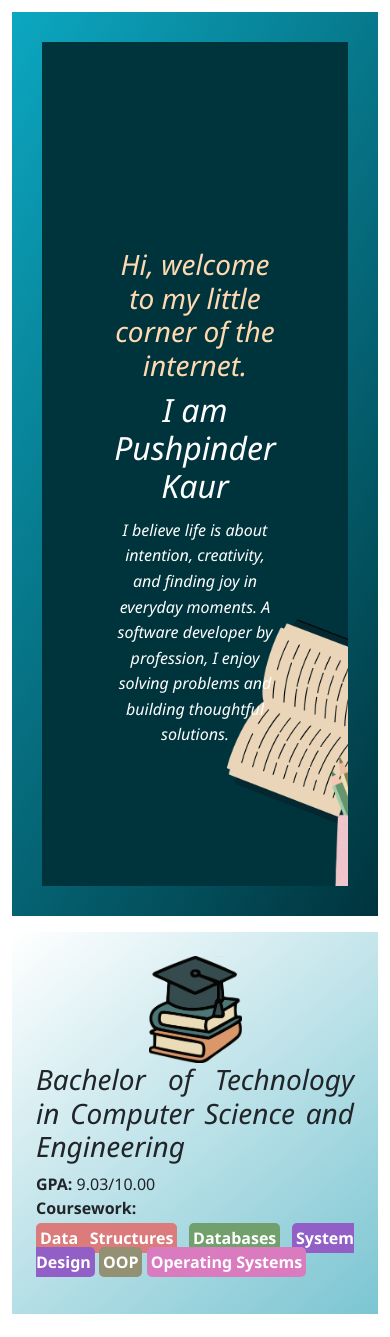
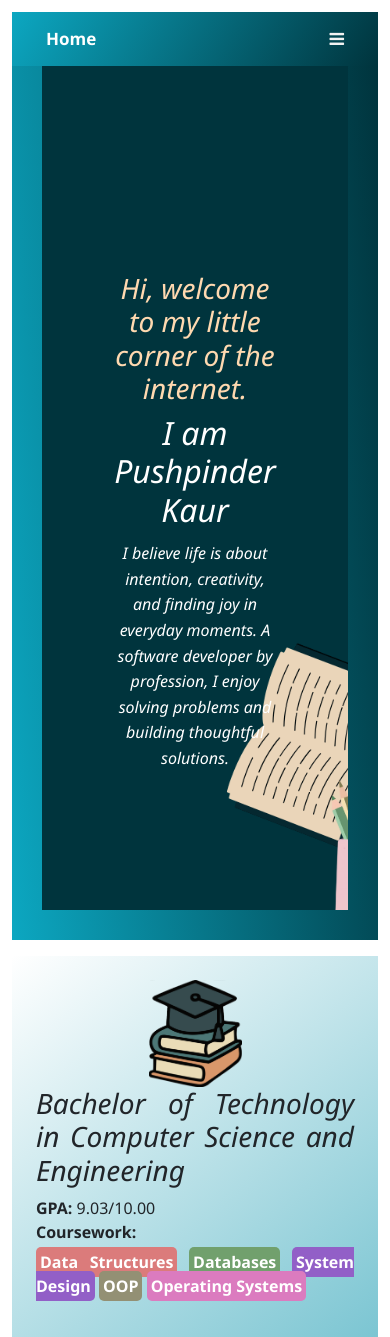
Before and after one commit to PushpinderKashyap/pk_website, a Flask app: page / in a window 390 px wide. Shown: the top 1337 px of the page. Run offline with Flask 3, Linux system fonts and the light colour scheme.

Commit message:
added links

```diff
--- a/app.py
+++ b/app.py
@@ -7,14 +7,20 @@ app = Flask("Local Website")
 def home():
     return render_template("start.html")
 
-@app.route("/Blogs/BinarySearch")
+@app.route("/BinarySearch")
 def binarySearch():
     return render_template("Blogs/BinarySearch.html")
+
+# @app.route("/BinarySearch")
+# def binarySearch():
+#     return render_template("Blogs/BinarySearch.html")
+
 
 
 @app.route("/Blogs/Visual")
 def dummyvisual():
     return render_template("search_visual.html")
+
 
 @app.route("/generate-gif", methods=["POST"])
 def generate_gif():
--- a/templates/start.html
+++ b/templates/start.html
@@ -8,7 +8,11 @@
   <script src="https://cdn.jsdelivr.net/npm/jquery@3.7.1/dist/jquery.slim.min.js"></script>
   <script src="https://cdn.jsdelivr.net/npm/popper.js@1.16.1/dist/umd/popper.min.js"></script>
   <script src="https://cdn.jsdelivr.net/npm/bootstrap@4.6.2/dist/js/bootstrap.bundle.min.js"></script>
+  <link rel="stylesheet" href="https://cdnjs.cloudflare.com/ajax/libs/font-awesome/4.7.0/css/font-awesome.min.css">
   <style>
+      /* Transparent Navbar */
+
+
     /* RESET */
     * {
       margin: 0;
@@ -29,9 +33,9 @@
     margin: 16px 0px;
     }
     /* BANNER */
-   .banner {
-    padding: 30px 30px;
-    background: linear-gradient(301deg, #00343d, #0ca7c1);
+  .banner {
+    padding: 0px 30px 30px;
+    background: linear-gradient(264deg, #00343d, #0ca7c1);
 }
     .imageclass {
           position: relative;
@@ -142,6 +146,59 @@
         display: none;
       }
     }
+      /* Responsive */
+
+.topnav {
+      padding: 0px 18px;
+    overflow: hidden;
+    background: linear-gradient(301deg, #00343d, #0ca7c1);
+}
+
+.topnav a {
+    font-weight: 700;
+    float: left;
+    display: block;
+    color: #f2f2f2;
+    text-align: center;
+    padding: 14px 16px;
+    text-decoration: none;
+    font-size: 17px;
+}
+
+.topnav a:hover {
+  color: black;
+}
+
+.topnav a.active {
+
+  color: white;
+}
+
+.topnav .icon {
+  display: none;
+}
+
+@media screen and (max-width: 600px) {
+  .topnav a:not(:first-child) {display: none;}
+  .topnav a.icon {
+    float: right;
+    display: block;
+  }
+}
+
+@media screen and (max-width: 600px) {
+  .topnav.responsive {position: relative;}
+  .topnav.responsive .icon {
+    position: absolute;
+    right: 0;
+    top: 0;
+  }
+  .topnav.responsive a {
+    float: none;
+    display: block;
+    text-align: left;
+  }
+}
   </style>
 </head>
 <body>
@@ -150,6 +207,15 @@
   <img src="{{ url_for('static', filename='Images/banner5.png') }}" alt="Sample Image">
   <div class="text-on-image">Your Text Here</div>
 </div> -->
+<div class="topnav" id="myTopnav">
+  <a href="/" class="active">Home</a>
+   <a href="/BinarySearch">Blogs</a>
+  <a href="#contact">Contact</a>
+  <a href="#about">About</a>
+  <a href="javascript:void(0);" class="icon" onclick="myFunction()">
+    <i class="fa fa-bars"></i>
+  </a>
+</div>
 
   <section class="banner"  >
 <div class="imageclass">
@@ -186,6 +252,13 @@
 
   </div> </div>
   </section>
-
+  <script>function myFunction() {
+  var x = document.getElementById("myTopnav");
+  if (x.className === "topnav") {
+    x.className += " responsive";
+  } else {
+    x.className = "topnav";
+  }
+}</script>
 </body>
 </html>
```
